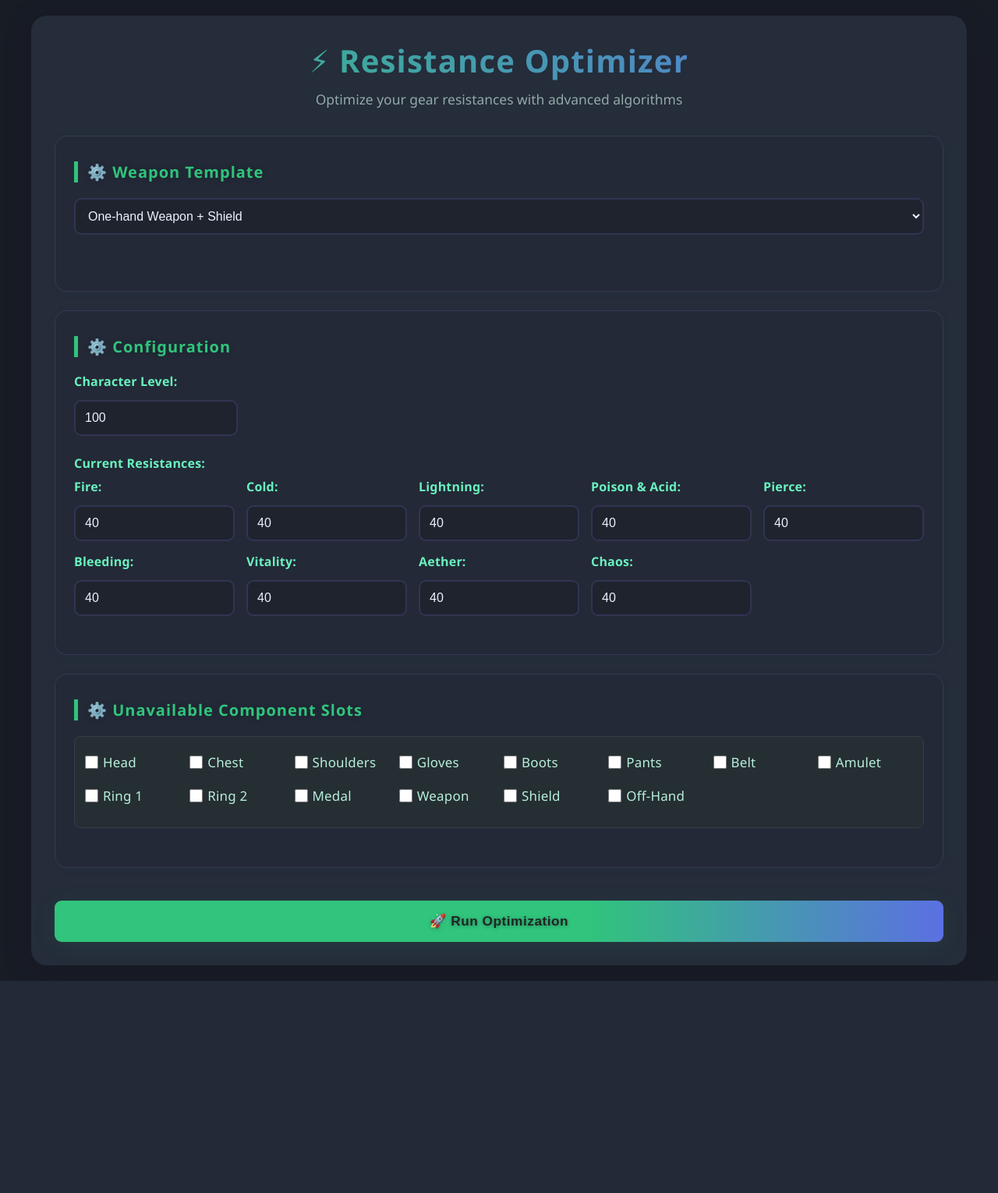
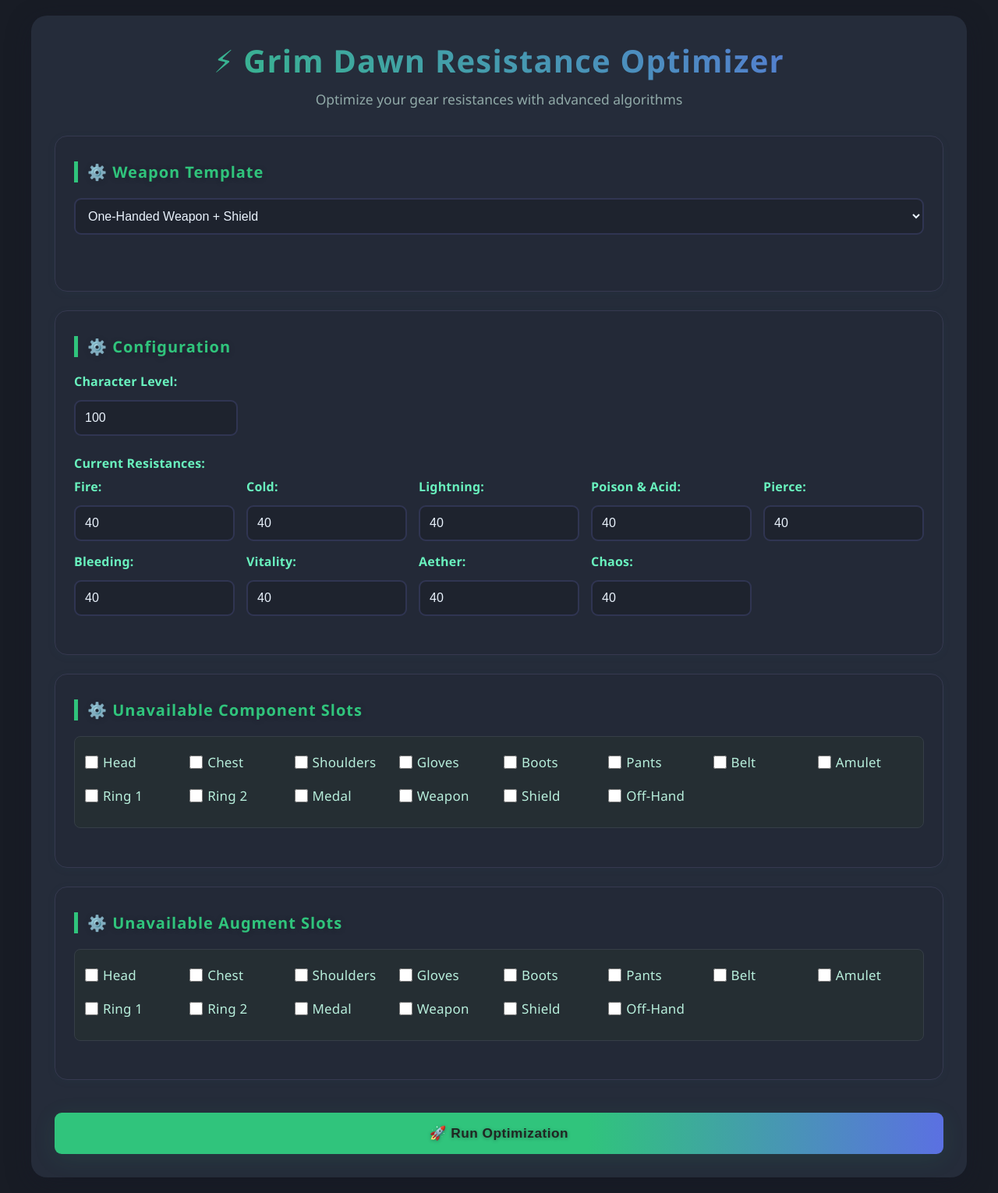
Before and after one commit to Faust404/Grim-Dawn-Resistance-Optimizer, a Flask app: template web/templates/index.html in a window 1280 px wide. Shown: the whole page at 78% size. Before the commit the page ends 1258 px from the top, so only its background shows below. Run offline with Flask 3, Linux system fonts and the light colour scheme; the template is opened without the code that fills it, so the values that code supplies are empty.

Commit message:
feat: replace the component solver with the more advanced solver that solves for both components and augments

```diff
--- a/web/app.py
+++ b/web/app.py
@@ -5,7 +5,7 @@ from icecream import ic
 import sys
 sys.path.append('.')  # Adjust path to import components module
 from grim_dawn_resistance_optimizer.components import Components
-from grim_dawn_resistance_optimizer.resistance_component_lp_solver import optimize_resistances
+from grim_dawn_resistance_optimizer.resistance_component_augment_lp_solver import optimize_resistances
 
 
 app = Flask(__name__)
@@ -31,59 +31,101 @@ def index():
         }
         weapon_template = request.form.get('template')
 
-        # Create a dictionary for unavailable gear slots
-        unavailable_gear_slots = {
-            "Helm" : request.form.get('lock-head', 'off'),
-            "Chest" : request.form.get('lock-chest', 'off'),
-            "Shoulders" : request.form.get('lock-shoulder', 'off'),
-            "Gloves" : request.form.get('lock-hand', 'off'),
-            "Pants" : request.form.get('lock-legs', 'off'),
-            "Boots" : request.form.get('lock-foot', 'off'),
-            "Belt" : request.form.get('lock-belt', 'off'),
-            "Amulet" : request.form.get('lock-amulet', 'off'),
-            "Ring1" : request.form.get('lock-ring1', 'off'),
-            "Ring2" : request.form.get('lock-ring2', 'off'),
-            "Medal" : request.form.get('lock-medal', 'off'),
-            "Weapon" : request.form.get('lock-weapon', 'off'),
-            "Shield" : request.form.get('lock-shield', 'off'),
-            "Off-Hand" : request.form.get('lock-offhand', 'off'),
+        # Create a dictionary for unavailable component slots
+        unavailable_component_slots = {
+            "Helm" : request.form.get('component-head', 'off'),
+            "Chest" : request.form.get('component-chest', 'off'),
+            "Shoulders" : request.form.get('component-shoulder', 'off'),
+            "Gloves" : request.form.get('component-hand', 'off'),
+            "Pants" : request.form.get('component-legs', 'off'),
+            "Boots" : request.form.get('component-foot', 'off'),
+            "Belt" : request.form.get('component-belt', 'off'),
+            "Amulet" : request.form.get('component-amulet', 'off'),
+            "Ring1" : request.form.get('component-ring1', 'off'),
+            "Ring2" : request.form.get('component-ring2', 'off'),
+            "Medal" : request.form.get('component-medal', 'off'),
+            "Weapon" : request.form.get('component-weapon', 'off'),
+            "Shield" : request.form.get('component-shield', 'off'),
+            "Off-Hand" : request.form.get('component-offhand', 'off'),
         }
-        for slot, status in unavailable_gear_slots.items():
+        for slot, status in unavailable_component_slots.items():
             if status == 'on':
-                unavailable_gear_slots[slot] = True
+                unavailable_component_slots[slot] = True
             elif status == 'off':
-                unavailable_gear_slots[slot] = False
+                unavailable_component_slots[slot] = False
+
+        # Create a dictionary for unavailable augment slots
+        unavailable_augment_slots = {
+            "Helm" : request.form.get('augment-head', 'off'),
+            "Chest" : request.form.get('augment-chest', 'off'),
+            "Shoulders" : request.form.get('augment-shoulder', 'off'),
+            "Gloves" : request.form.get('augment-hand', 'off'),
+            "Pants" : request.form.get('augment-legs', 'off'),
+            "Boots" : request.form.get('augment-foot', 'off'),
+            "Belt" : request.form.get('augment-belt', 'off'),
+            "Amulet" : request.form.get('augment-amulet', 'off'),
+            "Ring1" : request.form.get('augment-ring1', 'off'),
+            "Ring2" : request.form.get('augment-ring2', 'off'),
+            "Medal" : request.form.get('augment-medal', 'off'),
+            "Weapon" : request.form.get('augment-weapon', 'off'),
+            "Shield" : request.form.get('augment-shield', 'off'),
+            "Off-Hand" : request.form.get('augment-offhand', 'off'),
+        }
+        for slot, status in unavailable_augment_slots.items():
+            if status == 'on':
+                unavailable_augment_slots[slot] = True
+            elif status == 'off':
+                unavailable_augment_slots[slot] = False
 
         # Consolidate input data for enabling persistance on the frontend
         input_data = {}
+        input_data['Character Level'] = char_level
         input_data['weapon_template'] = weapon_template
         input_data.update(input_resistances)
-        input_data.update(unavailable_gear_slots)
 
         components_obj = Components(
             character_level=char_level,
             current_resistances=input_resistances,
             weapon_template=weapon_template,
-            unavailable_gear_slots=unavailable_gear_slots
+            unavailable_component_slots=unavailable_component_slots,
+            unavailable_augment_slots=unavailable_augment_slots
         )
 
+        # Remove components that have no resistance values
         component_df = pd.read_csv(components_obj.component_csv_path)
-        # Remove items that have no resistance values
-        useful_items = component_df[
+        useful_components = component_df[
             (component_df[components_obj.resistance_types] != 0).any(axis=1)
-            & (component_df['Required Player Level'] <= char_level)
+            & (component_df['Required Player Level'] <= components_obj.character_level)
             ]
-        useful_items = useful_items.reset_index(drop=True)
+        useful_components = useful_components.reset_index(drop=True)
+
+        # Remove augments that have no resistance values
+        augment_df = pd.read_csv(components_obj.augment_csv_path)
+        useful_augments = augment_df[
+            (augment_df[components_obj.resistance_types] != 0).any(axis=1)
+            & (augment_df['Required Player Level'] <= components_obj.character_level)
+            ]
+        useful_augments = useful_augments.reset_index(drop=True)
 
         selected_items_with_urls, final_resistances = optimize_resistances(
             current_resistances=components_obj.current_resistances,
             remaining_resistances=components_obj.remaining_resistances,
             resistance_types=components_obj.resistance_types,
-            slots=components_obj.available_gear_slots,
-            useful_items=useful_items,
+            weapon_template=components_obj.weapon_template,
+            available_component_slots=components_obj.available_component_slots,
+            available_augment_slots=components_obj.available_augment_slots,
+            useful_components=useful_components,
+            useful_augments=useful_augments,
         )
 
-    return render_template("index.html", results=selected_items_with_urls, final_resistances=final_resistances, data=input_data)
+    return render_template(
+        "index.html",
+        results=selected_items_with_urls,
+        final_resistances=final_resistances,
+        data=input_data,
+        component_slots=unavailable_component_slots,
+        augment_slots=unavailable_augment_slots
+    )
 
 if __name__ == "__main__":
     app.run(debug=True)
--- a/web/templates/index.html
+++ b/web/templates/index.html
@@ -9,7 +9,7 @@
 <body>
   <div class="container">
     <div class="header">
-      <h1>⚡ Resistance Optimizer</h1>
+      <h1>⚡ Grim Dawn Resistance Optimizer</h1>
       <p>Optimize your gear resistances with advanced algorithms</p>
     </div>
 
@@ -18,10 +18,10 @@
         <h2>⚙️ Weapon Template</h2>
         <div class="form-group">
           <select id="template" name="template">
-            <option value="one-hand-shield" {% if data.weapon_template == 'one-hand-shield' %}selected{% endif %}>One-hand Weapon + Shield</option>
-            <option value="one-hand-offhand" {% if data.weapon_template == 'one-hand-offhand' %}selected{% endif %}>One-hand Weapon + Off-Hand</option>
+            <option value="one-hand-shield" {% if data.weapon_template == 'one-hand-shield' %}selected{% endif %}>One-Handed Weapon + Shield</option>
+            <option value="one-hand-offhand" {% if data.weapon_template == 'one-hand-offhand' %}selected{% endif %}>One-Handed Weapon + Off-Hand</option>
             <option value="ranged-offhand" {% if data.weapon_template == 'ranged-offhand' %}selected{% endif %}>Ranged Weapon + Off-Hand</option>
-            <option value="two-hand" {% if data.weapon_template == 'two-hand' %}selected{% endif %}>Two-hand Weapon</option>
+            <option value="two-hand" {% if data.weapon_template == 'two-hand' %}selected{% endif %}>Two-Handed Weapon</option>
           </select>
         </div>
         <br>
@@ -32,7 +32,7 @@
         <div class="form-group">
           <label for="char-level">Character Level:</label>
           <div class="resistance-input" style="max-width: 210px;">
-            <input type="number" name="char-level" value="100" min="1" max="100">
+            <input type="number" name="char-level" value="{{ data['Character Level'] or 100 }}" min="1" max="100">
           </div>
         </div>
         <div class="form-group">
@@ -82,23 +82,46 @@
         <h2>⚙️ Unavailable Component Slots</h2>
         <div class="form-group">
           <div class="locations">
-            <label><input type="checkbox" name="lock-head" {% if data['Helm'] %}checked{% endif %}> Head</label>
-            <label><input type="checkbox" name="lock-chest" {% if data['Chest'] %}checked{% endif %}> Chest</label>
-            <label><input type="checkbox" name="lock-shoulder" {% if data['Shoulders'] %}checked{% endif %}> Shoulders</label>
-            <label><input type="checkbox" name="lock-hand" {% if data['Gloves'] %}checked{% endif %}> Gloves</label>
-            <label><input type="checkbox" name="lock-foot" {% if data['Boots'] %}checked{% endif %}> Boots</label>
-            <label><input type="checkbox" name="lock-legs" {% if data['Pants'] %}checked{% endif %}> Pants</label>
-            <label><input type="checkbox" name="lock-belt" {% if data['Belt'] %}checked{% endif %}> Belt</label>
-            <label><input type="checkbox" name="lock-amulet" {% if data['Amulet'] %}checked{% endif %}> Amulet</label>
-            <label><input type="checkbox" name="lock-ring1" {% if data['Ring 1'] %}checked{% endif %}> Ring 1</label>
-            <label><input type="checkbox" name="lock-ring2" {% if data['Ring 2'] %}checked{% endif %}> Ring 2</label>
-            <label><input type="checkbox" name="lock-medal" {% if data['Medal'] %}checked{% endif %}> Medal</label>
-            <label><input type="checkbox" name="lock-weapon" {% if data['Weapon'] %}checked{% endif %}> Weapon</label>
-            <label><input type="checkbox" name="lock-shield" {% if data['Shield'] %}checked{% endif %}> Shield</label>
-            <label><input type="checkbox" name="lock-offhand" {% if data['Off-Hand'] %}checked{% endif %}> Off-Hand</label>
+            <label><input type="checkbox" name="component-head" {% if component_slots['Helm'] %}checked{% endif %}> Head</label>
+            <label><input type="checkbox" name="component-chest" {% if component_slots['Chest'] %}checked{% endif %}> Chest</label>
+            <label><input type="checkbox" name="component-shoulder" {% if component_slots['Shoulders'] %}checked{% endif %}> Shoulders</label>
+            <label><input type="checkbox" name="component-hand" {% if component_slots['Gloves'] %}checked{% endif %}> Gloves</label>
+            <label><input type="checkbox" name="component-foot" {% if component_slots['Boots'] %}checked{% endif %}> Boots</label>
+            <label><input type="checkbox" name="component-legs" {% if component_slots['Pants'] %}checked{% endif %}> Pants</label>
+            <label><input type="checkbox" name="component-belt" {% if component_slots['Belt'] %}checked{% endif %}> Belt</label>
+            <label><input type="checkbox" name="component-amulet" {% if component_slots['Amulet'] %}checked{% endif %}> Amulet</label>
+            <label><input type="checkbox" name="component-ring1" {% if component_slots['Ring1'] %}checked{% endif %}> Ring 1</label>
+            <label><input type="checkbox" name="component-ring2" {% if component_slots['Ring2'] %}checked{% endif %}> Ring 2</label>
+            <label><input type="checkbox" name="component-medal" {% if component_slots['Medal'] %}checked{% endif %}> Medal</label>
+            <label><input type="checkbox" name="component-weapon" {% if component_slots['Weapon'] %}checked{% endif %}> Weapon</label>
+            <label><input type="checkbox" name="component-shield" {% if component_slots['Shield'] %}checked{% endif %}> Shield</label>
+            <label><input type="checkbox" name="component-offhand" {% if component_slots['Off-Hand'] %}checked{% endif %}> Off-Hand</label>
           </div>
         </div>
       </div>
+
+      <div class="section">
+        <h2>⚙️ Unavailable Augment Slots</h2>
+        <div class="form-group">
+          <div class="locations">
+            <label><input type="checkbox" name="augment-head" {% if augment_slots['Helm'] %}checked{% endif %}> Head</label>
+            <label><input type="checkbox" name="augment-chest" {% if augment_slots['Chest'] %}checked{% endif %}> Chest</label>
+            <label><input type="checkbox" name="augment-shoulder" {% if augment_slots['Shoulders'] %}checked{% endif %}> Shoulders</label>
+            <label><input type="checkbox" name="augment-hand" {% if augment_slots['Gloves'] %}checked{% endif %}> Gloves</label>
+            <label><input type="checkbox" name="augment-foot" {% if augment_slots['Boots'] %}checked{% endif %}> Boots</label>
+            <label><input type="checkbox" name="augment-legs" {% if augment_slots['Pants'] %}checked{% endif %}> Pants</label>
+            <label><input type="checkbox" name="augment-belt" {% if augment_slots['Belt'] %}checked{% endif %}> Belt</label>
+            <label><input type="checkbox" name="augment-amulet" {% if augment_slots['Amulet'] %}checked{% endif %}> Amulet</label>
+            <label><input type="checkbox" name="augment-ring1" {% if augment_slots['Ring1'] %}checked{% endif %}> Ring 1</label>
+            <label><input type="checkbox" name="augment-ring2" {% if augment_slots['Ring2'] %}checked{% endif %}> Ring 2</label>
+            <label><input type="checkbox" name="augment-medal" {% if augment_slots['Medal'] %}checked{% endif %}> Medal</label>
+            <label><input type="checkbox" name="augment-weapon" {% if augment_slots['Weapon'] %}checked{% endif %}> Weapon</label>
+            <label><input type="checkbox" name="augment-shield" {% if augment_slots['Shield'] %}checked{% endif %}> Shield</label>
+            <label><input type="checkbox" name="augment-offhand" {% if augment_slots['Off-Hand'] %}checked{% endif %}> Off-Hand</label>
+          </div>
+        </div>
+      </div>
+
       <button type="submit" class="optimize-btn">🚀 Run Optimization</button>
     </form>
 
@@ -111,17 +134,36 @@
         <tr>
           <th>Gear Slot</th>
           <th>Component</th>
+          <th>Augment</th>
         </tr>
       </thead>
       <tbody>
-        {% for slot, component in results.items() %}
+        {% for slot, values in results.items() %}
         <tr>
           <td>{{ slot }}</td>
           <td>
-              {% if component.Name and component.Url %}
-                <a href="{{ component.Url }}" target="_blank">{{ component.Name }}</a>
+            {% if values.Component.Name %}
+              {% if values.Component.Name == "Slot Unavailable" %}
+                <span style="color: #ff6b6b; font-weight: 600;">{{ values.Component.Name }}</span>
+              {% elif values.Component.Url %}
+                <a href="{{ values.Component.Url }}" target="_blank">{{ values.Component.Name }}</a>
               {% else %}
-                <!-- If empty, show a dash or placeholder -->
+                {{ values.Component.Name }}
+              {% endif %}
+            {% else %}
+              <span style="color: #888;">-</span>
+            {% endif %}
+          </td>
+          <td>
+            {% if values.Augment.Name %}
+              {% if values.Augment.Name == "Slot Unavailable" %}
+                <span style="color: #ff6b6b; font-weight: 600;">{{ values.Augment.Name }}</span>
+              {% elif values.Augment.Url %}
+                <a href="{{ values.Augment.Url }}" target="_blank">{{ values.Augment.Name }}</a>
+              {% else %}
+                {{ values.Augment.Name }}
+              {% endif %}
+            {% else %}
               <span style="color: #888;">-</span>
             {% endif %}
           </td>
```
Also changed, not shown: grim_dawn_resistance_optimizer/components.py (+33 -25 lines), grim_dawn_resistance_optimizer/resistance_component_augment_lp_solver.py (renamed from grim_dawn_resistance_optimizer/resistance_component_augment_lp_solver.py.py, +94 -66 lines). Lines whose indentation alone changed are shown as unchanged.
